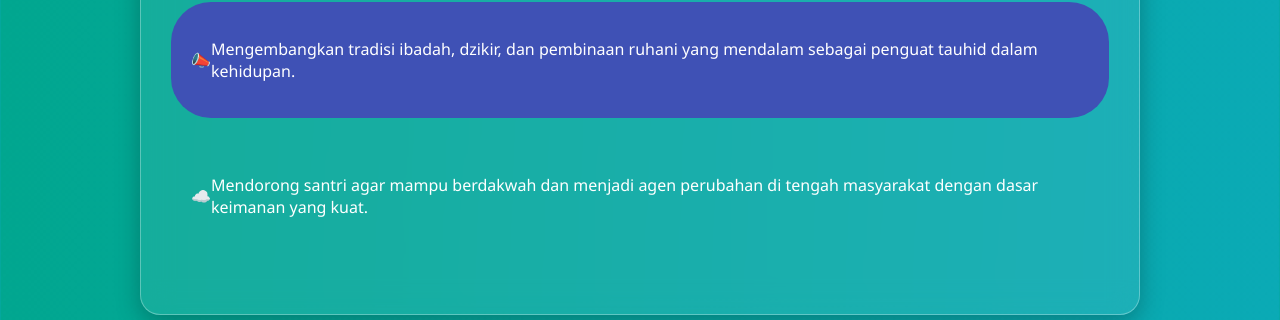
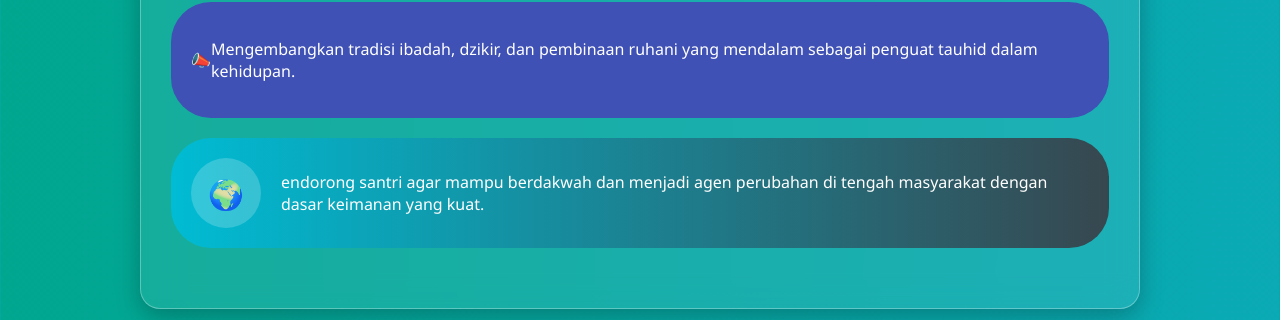
Before and after one commit to PonpesAlIkhwan/Ponpes_AL-Ikhwan, a plain HTML site: page index.html in a window 1280 px wide. Shown: the part 3354-3674 px from the top of the page. Drawn offline with Linux system fonts and the light colour scheme.

Commit message:
Update index.html

```diff
--- a/index.html
+++ b/index.html
@@ -145,16 +145,17 @@ s<!DOCTYPE html>
 </p>
     </div>
   </div>
-    <div class="infografis-card card-bg-sky">
-  <div class="icon-wrapper icon-sky">
-    <span class="icon">☁️</span> <!-- Ganti ikon sesuai keinginan -->
+    <div class="infografis-card card-bg-bluegray">
+  <div class="icon-wrapper">
+    <span class="icon">🌍</span>
   </div>
   <div class="text-content">
     <p class="description">
-      Mendorong santri agar mampu berdakwah dan menjadi agen perubahan di tengah masyarakat dengan dasar keimanan yang kuat.
+      endorong santri agar mampu berdakwah dan menjadi agen perubahan di tengah masyarakat dengan dasar keimanan yang kuat.
     </p>
   </div>
 </div>
+
 
 </section>
 <section id="fasilitas" class="programs">
```
